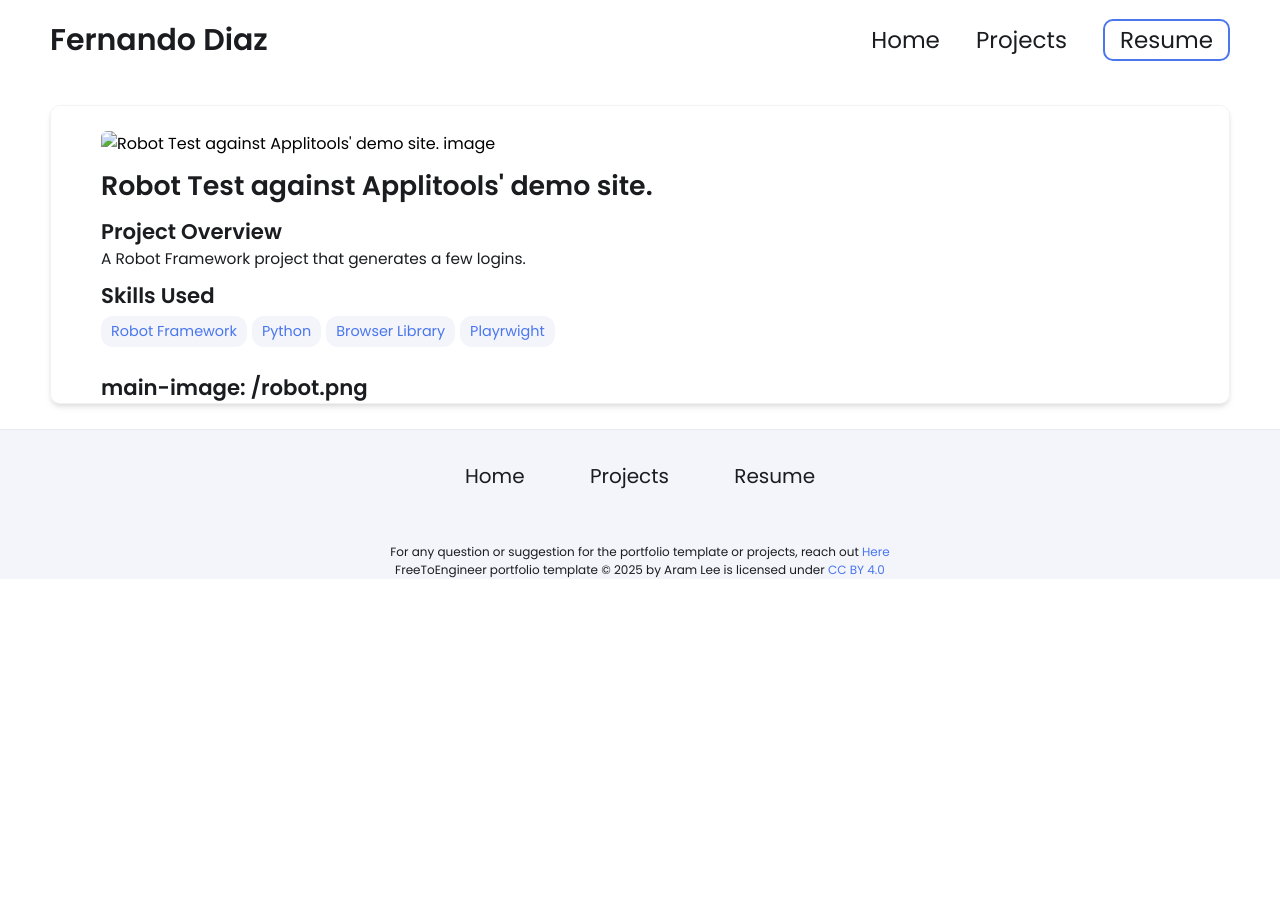
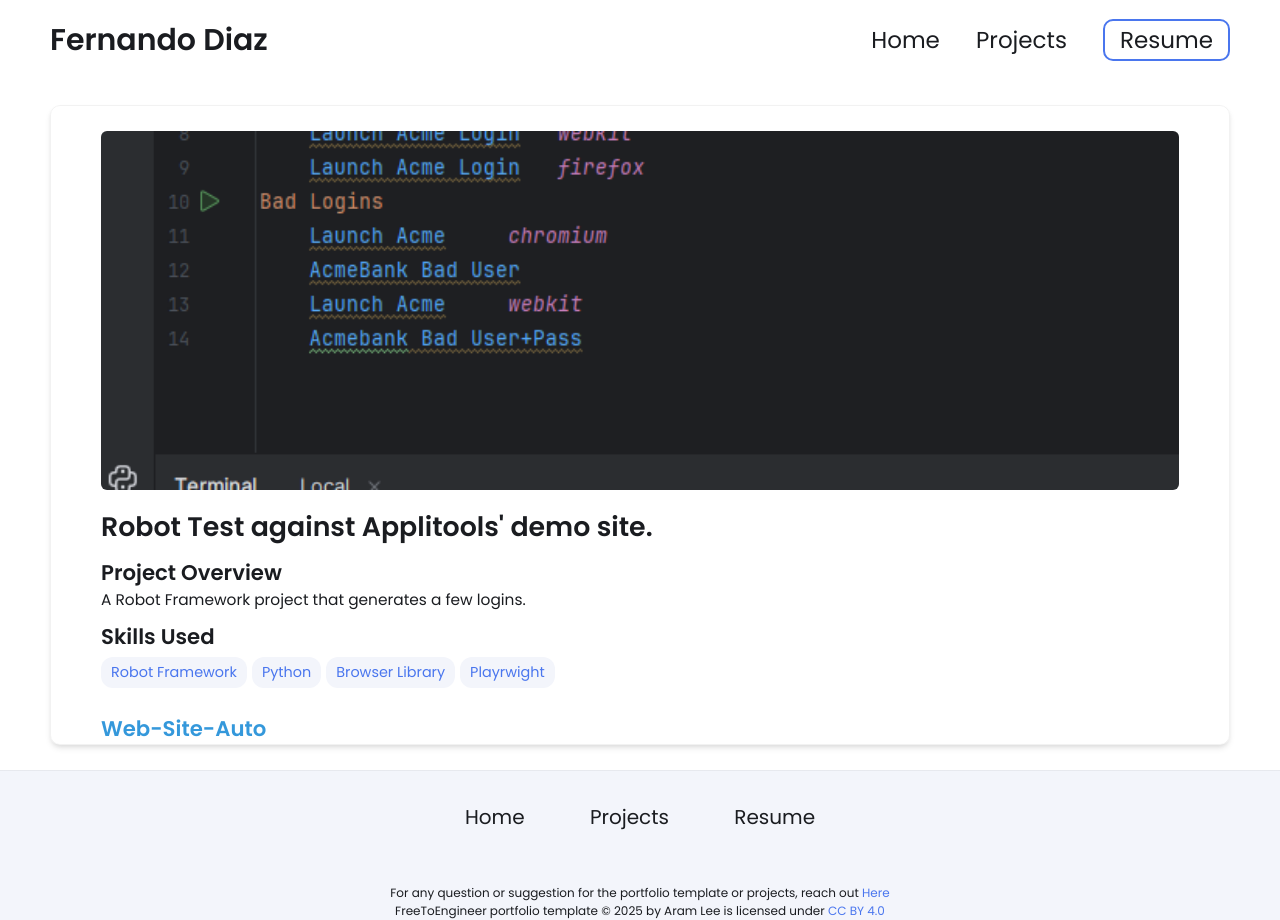
Before and after one commit to fernando-dz/fernando-dz.github.io, a Jekyll site: the page built from _projects/web-site-auto/index.md, in a window 1280 px wide. Built offline with Jekyll 4.4.1, drawn with Linux system fonts in a browser that asks for light colours.

Commit message:
Update index.md

```diff
--- a/_projects/web-site-auto/index.md
+++ b/_projects/web-site-auto/index.md
@@ -7,6 +7,8 @@ skills:
   - Python
   - Browser Library
   - Playrwight
----
+
 main-image: /robot.png
 ---
+[Web-Site-Auto](https://github.com/fernando-dz/Web-Site-Auto)
+---
```
